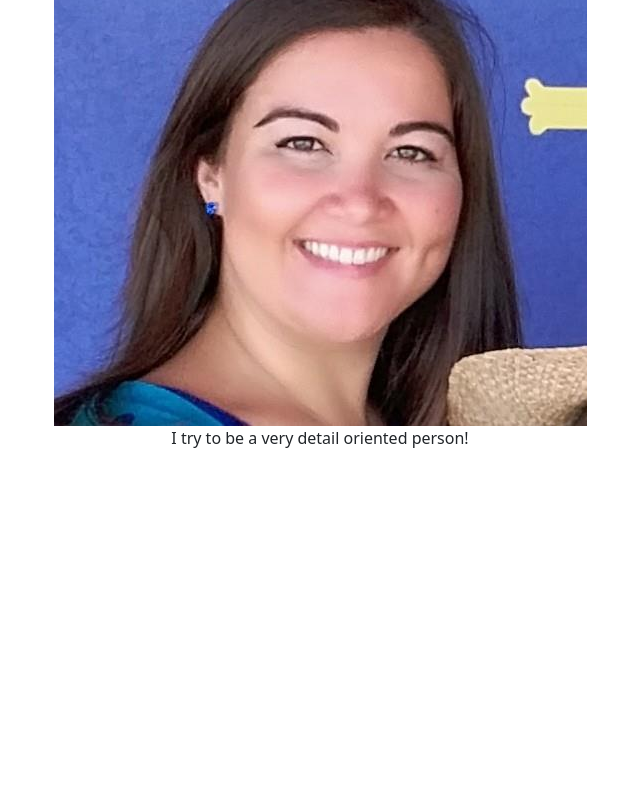
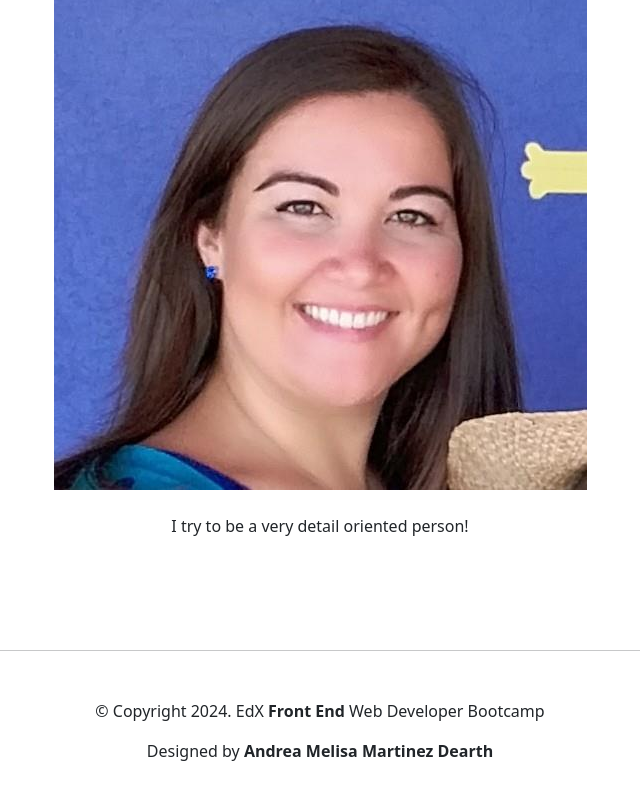
Before and after one commit to JohnJoseph2019/example_three, a React (Vite) app: page / in a window 1280 px wide. Shown: the part 258-1058 px from the top of the page, without its empty margins (320-960 px from the left). Before the commit the page ends 800 px from the top, so only its background shows below. Built offline with nearby package versions, Linux system fonts and the light colour scheme.

Commit message:
Organizing the components folders

```diff
--- a/src/App.jsx
+++ b/src/App.jsx
@@ -1,6 +1,6 @@
 import { useState } from 'react'
 import { BrowserRouter as Router, Routes, Route } from 'react-router-dom';
-import MyNav from './components/Navbar'
+import MyNav from '../src/components/Navbar'
 import { Contact, Custom404, Home, ProjectGallery, About } from './components/Pages'
 import './App.css'
 
--- /dev/null
+++ b/src/components/Footer.jsx
@@ -0,0 +1,19 @@
+// import "../pages/style.css";
+
+function Footer() {
+	return (
+		<footer className="footer text-center mt-5 pt-5">
+			{/* Horizontal line */}
+			<hr></hr>
+			<div className="my-5">
+				<p>
+					© Copyright 2024. EdX <strong>Front End </strong>Web Developer Bootcamp</p>
+				<p> Designed by <strong>Andrea Melisa Martinez Dearth</strong>
+				</p>
+
+			</div>
+		</footer>
+	);
+}
+
+export default Footer;
--- a/src/components/Pages/About.jsx
+++ b/src/components/Pages/About.jsx
@@ -1,3 +1,5 @@
+import Footer from "../Footer";
+
 const About = () => {
 
     return (
@@ -35,6 +37,8 @@ const About = () => {
             </div>
         </section>
 
+        <Footer />
+
 
     </>
     )
--- a/src/components/Pages/Contact.jsx
+++ b/src/components/Pages/Contact.jsx
@@ -1,6 +1,7 @@
 import React, { useState } from 'react';
 import { Form, Button } from 'react-bootstrap';
 import resume from "../../assets/pdf/resume.pdf"
+import Footer from '../Footer';
 
 
 const Contact = () => {
@@ -97,6 +98,8 @@ const Contact = () => {
         Submit
         </Button>
     </Form>
+
+    <Footer />
     </>
     )
 }
--- a/src/components/Pages/Home.jsx
+++ b/src/components/Pages/Home.jsx
@@ -1,17 +1,23 @@
 import AndreaPhoto from "../../assets/images/AndreaPhoto.jpeg"
+import Footer from "../Footer";
 
 const Home = () => {
 
     return (
     <>
         <h1>Welcome to my portfolio!</h1>
+        <br></br>
         <p>Hello, I'm Andrea Melisa and I am a Front End Developer!</p>
+        <p>This application is my portfolio created using React.</p>
 
         <div className="photo">
 			<img src={AndreaPhoto} alt="Andrea Martinez smiling" />
 		</div>
+        <br></br>
 
         <p>I try to be a very detail oriented person! </p>
+
+        <Footer />
     </>
     )
 }
--- a/src/components/Pages/ProjectGallery.jsx
+++ b/src/components/Pages/ProjectGallery.jsx
@@ -1,5 +1,7 @@
-import Project from '../Project';
+import Project from '../Project'
+// import Project from '../Project/Project';
 import dataProjects from '../../dataProjects.json'
+import Footer from '../Footer';
 
 
 const ProjectGallery = () => {
@@ -11,6 +13,10 @@ const ProjectGallery = () => {
             {dataProjects.map(project => (
                 <Project key={project.id} project={project} />
             ))}
+
+            <Footer />
+
+
         </>
     )
 }
--- a/src/components/Project/index.jsx
+++ b/src/components/Project.jsx
@@ -1,6 +1,7 @@
 import Button from 'react-bootstrap/Button';
 import Card from 'react-bootstrap/Card';
-import "./style.css";
+import "../components/style.css";
+
 
 function ProjectCard({project}) {
   return (
```
Also changed, not shown: src/components/Header.jsx (deleted), src/components/Navbar.jsx (renamed from src/components/Navbar/index.jsx), src/components/Pages/index.js (line endings or trailing spaces), src/components/style.css (renamed from src/components/Project/style.css).
